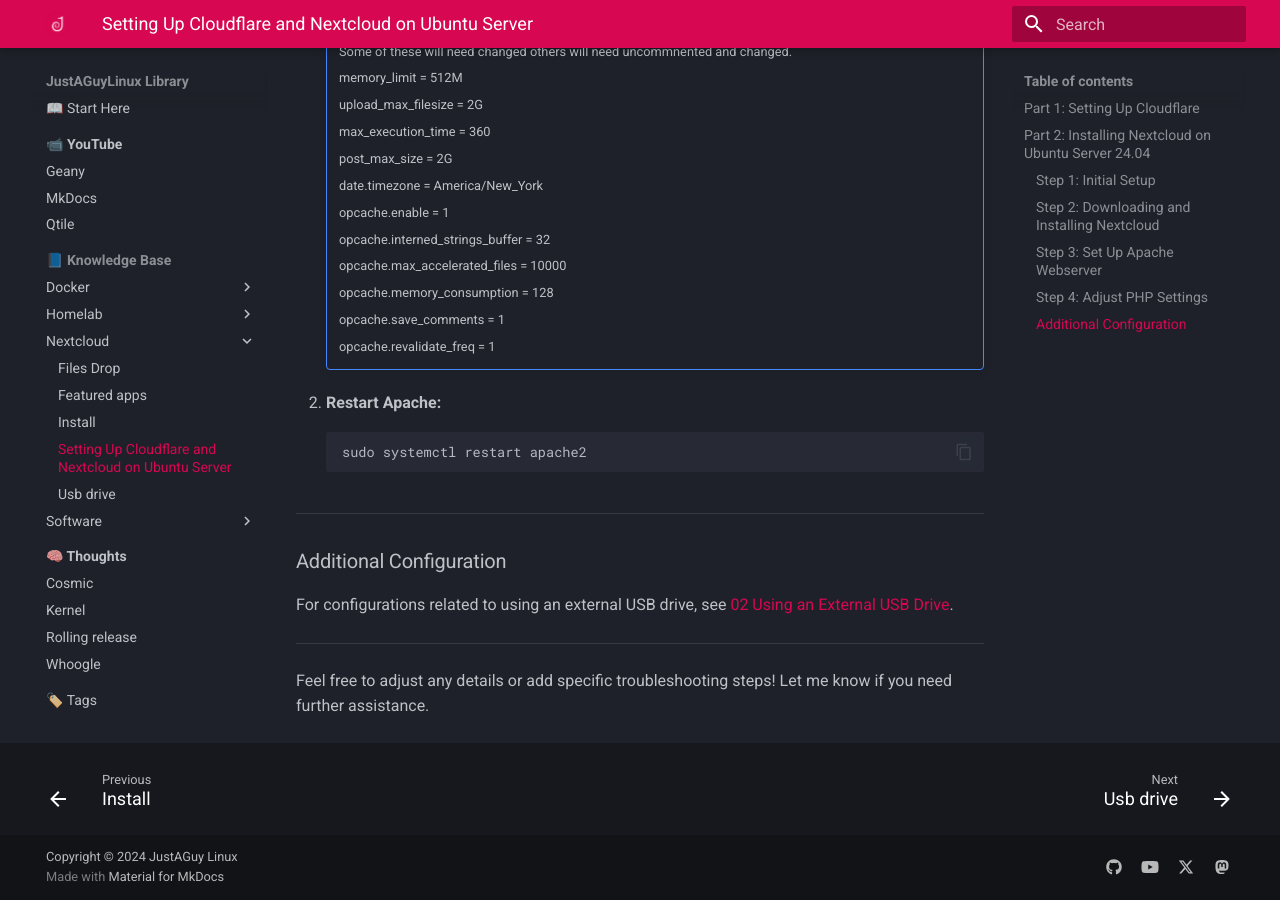
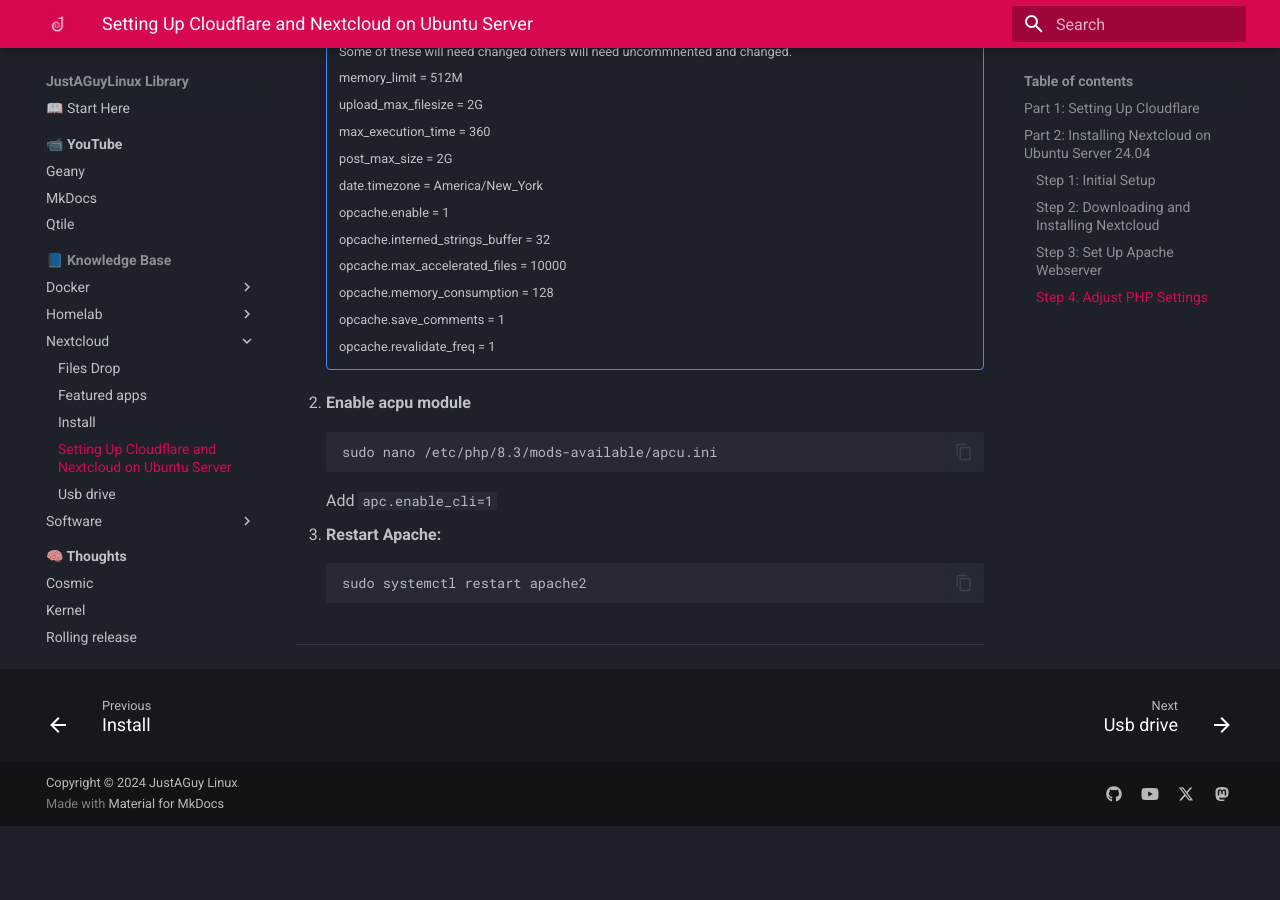
Before and after one commit to drewgrif/jagmkdocs, an MkDocs documentation site: the page built from docs/documentation/nextcloud/ubuntu-server.md, in a window 1280 px wide and 900 px high, scrolled down 3940 px. Built offline with MkDocs 1.6.1 and Material for MkDocs 9.7.7, drawn with Linux system fonts in a browser that asks for light colours; after the commit the page ends 4766 px from its top, so only the background shows below that.

Commit message:
Update ubuntu-server.md

````diff
--- a/docs/documentation/nextcloud/ubuntu-server.md
+++ b/docs/documentation/nextcloud/ubuntu-server.md
@@ -238,19 +238,18 @@ tags:
 
 		opcache.revalidate_freq = 1
 
+2. **Enable acpu module**
 
+	```bash
+	sudo nano /etc/php/8.3/mods-available/apcu.ini
+	```
 
-2. **Restart Apache:**
+	Add `apc.enable_cli=1`
+
+3. **Restart Apache:**
 
     ```bash
     sudo systemctl restart apache2
     ```
 
 ---
-
-### Additional Configuration
-For configurations related to using an external USB drive, see [02 Using an External USB Drive](#).
-
----
-
-Feel free to adjust any details or add specific troubleshooting steps! Let me know if you need further assistance.
````
